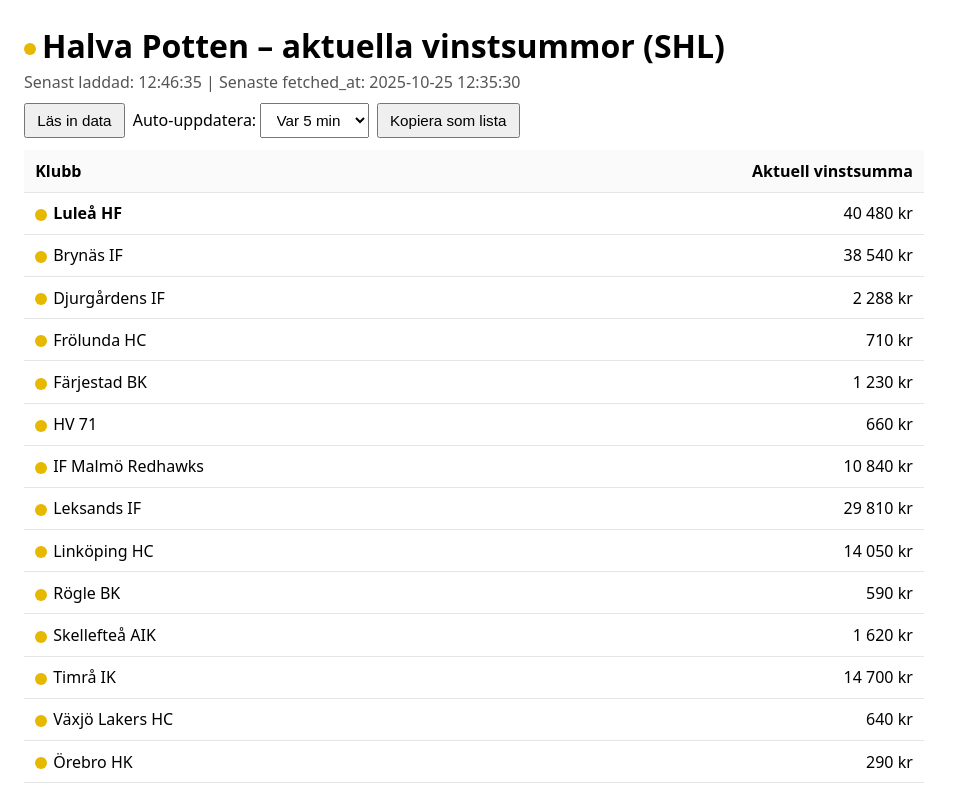
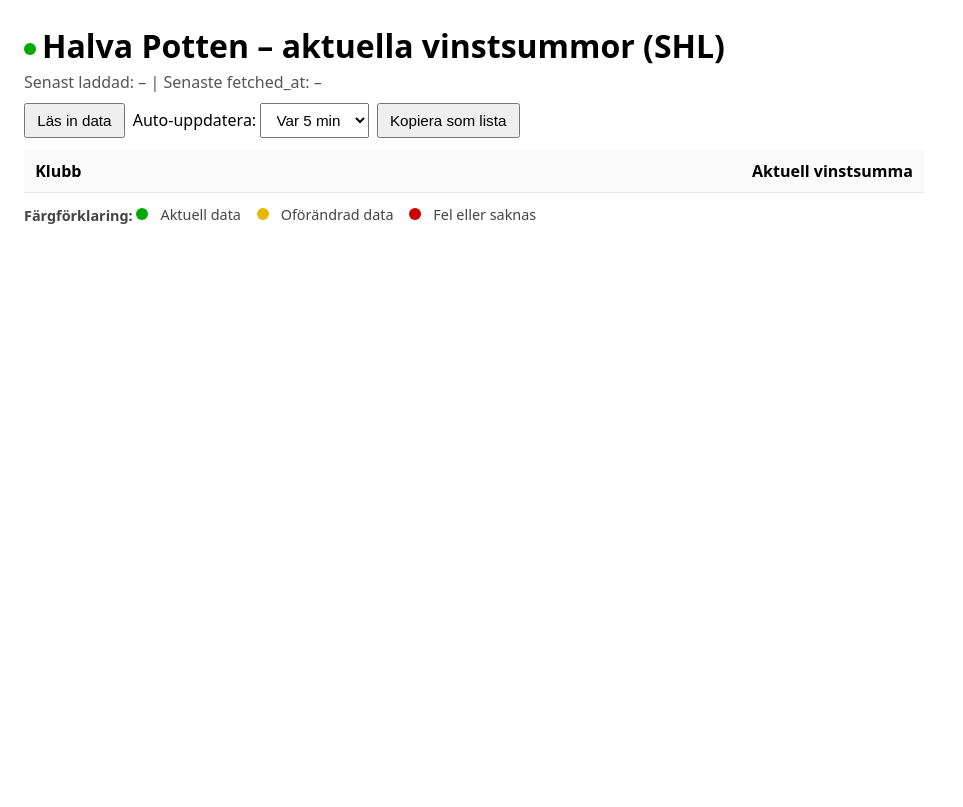
Before and after one commit to robhed74/HalvaPotten, a website: page index.html in a window 1280 px wide. Shown: the whole page, without its empty margins (0-963 px from the left). Drawn offline with Linux system fonts and the light colour scheme.

Commit message:
Update index.html

```diff
--- a/index.html
+++ b/index.html
@@ -24,10 +24,12 @@
   .bad{background:#c00}
   .flash{animation:flash 600ms ease}
   @keyframes flash{from{background:#e7ffe7} to{background:transparent}}
+  .legend{margin-top:12px;font-size:.9rem;color:#444}
+  .legend span{display:inline-flex;align-items:center;margin-right:12px}
 </style>
 </head>
 <body>
-  <h1><span id="mainIndicator" class="indicator ok"></span>Halva Potten – aktuella vinstsummor (SHL)</h1>
+  <h1><span id="mainIndicator" class="indicator ok" title="Grönt = data uppdaterad senaste 10 minuterna"></span>Halva Potten – aktuella vinstsummor (SHL)</h1>
   <div class="meta">Senast laddad: <span id="loaded">–</span> | Senaste fetched_at: <span id="latest">–</span></div>
   <div class="controls">
     <button id="reload">Läs in data</button>
@@ -46,6 +48,13 @@
     <thead><tr><th>Klubb</th><th class="amt">Aktuell vinstsumma</th></tr></thead>
     <tbody></tbody>
   </table>
+
+  <div class="legend">
+    <strong>Färgförklaring:</strong>
+    <span><span class="indicator ok" title="Data uppdaterad i senaste körningen"></span>Aktuell data</span>
+    <span><span class="indicator warn" title="Oförändrad data från tidigare körning"></span>Oförändrad data</span>
+    <span><span class="indicator bad" title="Data saknas eller har misslyckats flera gånger"></span>Fel eller saknas</span>
+  </div>
 
 <script>
 const LULEA = 'Luleå HF';
@@ -72,15 +81,23 @@
   const now = Date.now();
   const diffMin = (now - latestTime)/60000;
   const el = document.getElementById('mainIndicator');
-  el.className = 'indicator ' + statusClass(diffMin);
+  const cls = statusClass(diffMin);
+  el.className = 'indicator ' + cls;
+  if (cls==='ok') el.title='Grönt = data uppdaterad senaste 10 minuterna';
+  else if (cls==='warn') el.title='Orange = data äldre än 10 min men yngre än 30 min';
+  else el.title='Rött = data äldre än 30 min';
 }
 
 function render(data){
+  // Sortering: Luleå HF först, därefter efter högsta vinstsumma
   const arr = (data || []).slice().sort((a,b)=>{
     if (a.club===LULEA) return -1;
-    if (b.club===LULEA) return  1;
-    return a.club.localeCompare(b.club,'sv');
+    if (b.club===LULEA) return 1;
+    const aAmt = a.amount ?? 0;
+    const bAmt = b.amount ?? 0;
+    return bAmt - aAmt; // högsta först
   });
+
   const tb = document.querySelector('#tbl tbody'); tb.innerHTML = '';
   let newest = 0;
   const newPrev = {};
@@ -91,65 +108,14 @@
     const diffMin = (Date.now() - ts)/60000;
     const clubPrev = previousData[row.club];
     let color = 'ok';
+    let tooltip = 'Aktuell data';
 
-    if (row.amount==null) color = 'bad';
-    else if (clubPrev && clubPrev.amount === row.amount) color = 'warn';
-    else if (clubPrev && clubPrev.errorCount >= 2) color = 'bad';
-    else color = statusClass(diffMin);
+    if (row.amount==null){ color='bad'; tooltip='Fel eller saknas'; }
+    else if (clubPrev && clubPrev.amount === row.amount){ color='warn'; tooltip='Oförändrad data'; }
+    else if (clubPrev && clubPrev.errorCount >= 2){ color='bad'; tooltip='Upprepade fel'; }
+    else { color = statusClass(diffMin); tooltip = 'Aktuell data'; }
 
     newPrev[row.club] = { amount: row.amount, errorCount: row.error ? (clubPrev?.errorCount||0)+1 : 0 };
 
     const tr = document.createElement('tr');
-    const tdC = document.createElement('td');
-    const tdA = document.createElement('td');
-    tdC.className = 'club' + (row.club===LULEA ? ' lulea' : '');
-    tdC.innerHTML = `<span class="indicator ${color}"></span><a href="${row.url}" target="_blank" rel="noopener">${row.club}</a>` + (row.error ? ` <span style="color:#b00;font-size:.9rem">(fel att läsa)</span>` : '');
-    tdA.className = 'amt'; tdA.textContent = fmt(row.amount);
-    tr.appendChild(tdC); tr.appendChild(tdA); tb.appendChild(tr);
-  }
-
-  previousData = newPrev;
-  set('latest', newest ? new Date(newest).toLocaleString('sv-SE') : '–');
-  updateMainIndicator(newest);
-}
-
-async function refresh(){
-  try{
-    document.getElementById('status').textContent = 'Uppdaterar…';
-    const data = await fetchJson();
-    const json = JSON.stringify(data);
-    const changed = (json !== lastJson);
-    render(data);
-    if (changed){
-      lastJson = json;
-      document.body.classList.remove('flash'); void document.body.offsetWidth; document.body.classList.add('flash');
-    }
-    document.getElementById('status').textContent = changed ? 'Ny data' : 'Oförändrat';
-    setTimeout(()=>document.getElementById('status').textContent='',1200);
-  }catch(e){
-    document.getElementById('status').textContent = 'Fel: ' + e.message;
-  }
-}
-
-document.getElementById('reload').addEventListener('click', refresh);
-let timer=null;
-document.getElementById('auto').addEventListener('change', e=>{
-  if (timer) clearInterval(timer);
-  const secs = +e.target.value; if (secs>0) timer = setInterval(refresh, secs*1000);
-});
-document.getElementById('auto').dispatchEvent(new Event('change'));
-refresh();
-
-document.getElementById('copy').addEventListener('click', async ()=>{
-  const rows = [...document.querySelectorAll('#tbl tbody tr')].map(tr=>{
-    const club = tr.querySelector('a').innerText;
-    const amt  = tr.children[1].innerText;
-    const b = club===LULEA ? '**' : '';
-    return `${b}${club}${b}: ${amt}`;
-  });
-  await navigator.clipboard.writeText(rows.join('\n'));
-  const el = document.getElementById('status'); el.textContent = 'Kopierat!'; setTimeout(()=>el.textContent='',1200);
-});
-</script>
-</body>
-</html>
+    const tdC = d
```
